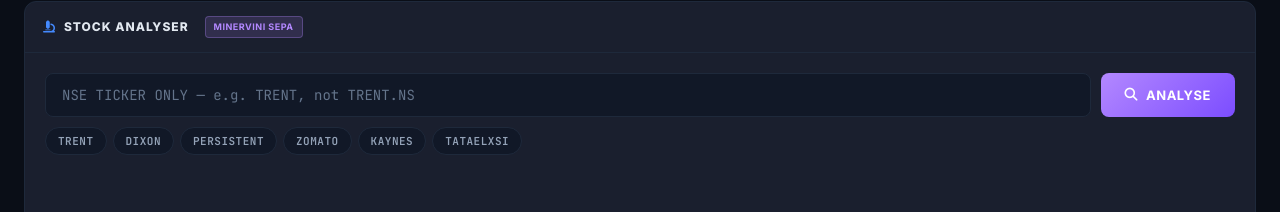
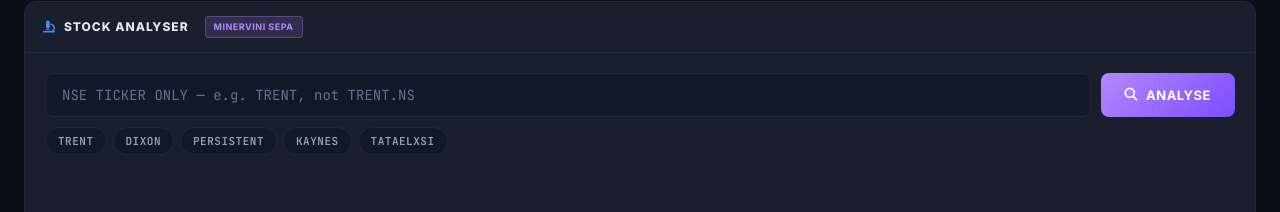
Before and after one commit to nirvairkhanuja111-create/7-bar-market-monitor, a website: page index.html in a window 1280 px wide. Shown: the part 1933-2145 px from the top of the page. Drawn offline with Linux system fonts and the light colour scheme; no server answers.

Commit message:
Remove ZOMATO from quick picks

```diff
--- a/index.html
+++ b/index.html
@@ -203,7 +203,6 @@
                         <span class="quick-pick" data-ticker="TRENT">TRENT</span>
                         <span class="quick-pick" data-ticker="DIXON">DIXON</span>
                         <span class="quick-pick" data-ticker="PERSISTENT">PERSISTENT</span>
-                        <span class="quick-pick" data-ticker="ZOMATO">ZOMATO</span>
                         <span class="quick-pick" data-ticker="KAYNES">KAYNES</span>
                         <span class="quick-pick" data-ticker="TATAELXSI">TATAELXSI</span>
                     </div>
```
